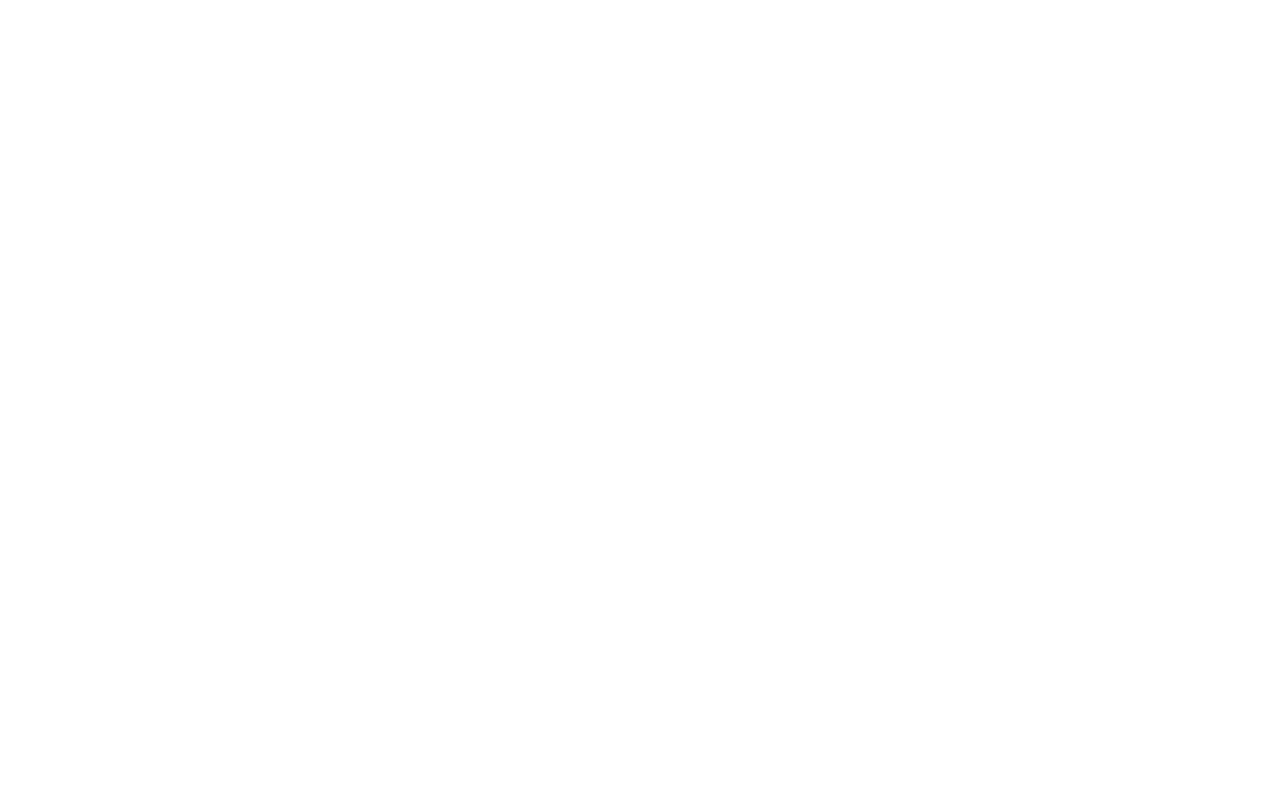
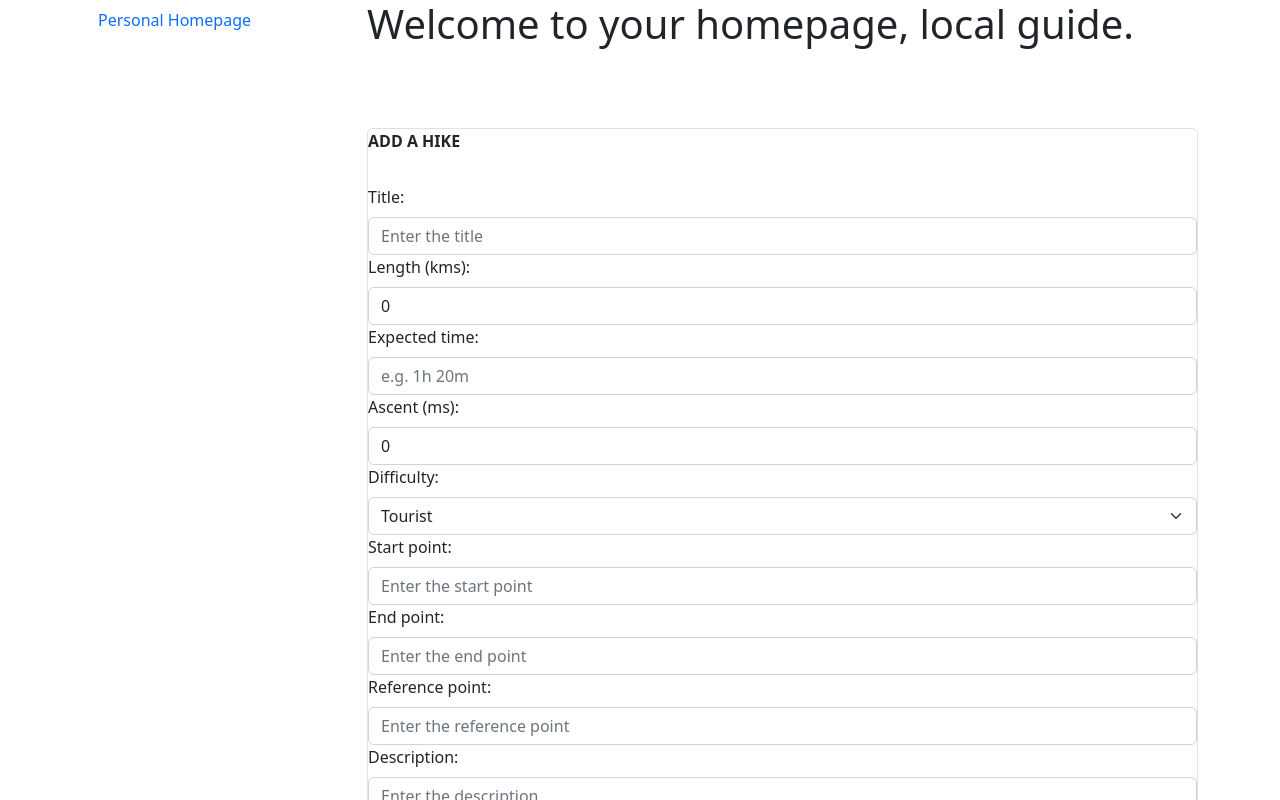
Before and after one commit to SE2-2022-G17/se2022-17-Hike-Tracker, a React (Create React App) app in the folder client/: page /localGuide in a window 1280 px wide. Before the commit this address had no page. Shown: the top 800 px of the page. Built offline with nearby package versions, Linux system fonts and the light colour scheme.

Commit message:
GUI completed
the points (start, end, references) are to be done

```diff
--- a/client/src/App.js
+++ b/client/src/App.js
@@ -9,6 +9,7 @@ import {
   Route,
   Link,
 } from "react-router-dom";
+import LocalGuide from './components/LocalGuide';
 
 
 function App() {
@@ -18,6 +19,7 @@ function App() {
       <Routes>
         <Route path="/" element={<Link to="visitor/hikes">Hikes</Link>} />
         <Route path="visitor/hikes" element={<VisitorHikes />} />
+        <Route path="/localGuide" element={<LocalGuide />}/>
       </Routes>
     </BrowserRouter>
   );
--- /dev/null
+++ b/client/src/components/LocalGuide.js
@@ -0,0 +1,104 @@
+import { Button, Col, Container, Form, Nav, Row } from "react-bootstrap";
+import { useState } from 'react';
+import API from "../API";
+
+function LocalGuide(){
+
+    return <>
+    <Container>
+        <Row>
+            <Col xs lg="3">
+                <SideMenu/>
+            </Col>
+            <Col>
+                <MainContent/>
+            </Col>
+        </Row>
+    </Container>
+    </>
+}
+
+function SideMenu(){
+    return <>
+    <Nav defaultActiveKey="/localGuide" className="flex-column">
+      <Nav.Link href="/localGuide">Personal Homepage</Nav.Link>
+    </Nav>
+    </>
+}
+
+function MainContent(){
+    const [title,setTitle] = useState('');
+    const [length,setLength] = useState(0);
+    const [time,setTime] = useState('');
+    const [ascent,setAscent] = useState(0);
+    const [difficulty,setDifficulty] = useState('');
+    const [description,setDescription] = useState('');
+    const [track,setTrack]=useState();
+
+    const handleSubmit = (event) =>{
+        event.preventDefault();
+        //aggiusta data
+        //API.sendData(tutto)
+    }
+
+    return <>
+        <h1>Welcome to your homepage, local guide.</h1>
+        <br/><br/><br/>
+        <Form className="block-example border rounded mb-0 form-padding" onSubmit={handleSubmit}>
+            <Form.Group>
+                <Form.Label><b>ADD A HIKE</b></Form.Label>
+            </Form.Group>
+            <br/>
+            <Form.Group>
+                <Form.Label>Title:</Form.Label>
+                <Form.Control type="text" required={true} value={title} onChange={event => setTitle(event.target.value)} placeholder="Enter the title"/>
+            </Form.Group>
+            <Form.Group>
+                <Form.Label>Length (kms):</Form.Label>
+                <Form.Control type="number" required={true} value={length} onChange={event => setLength(event.target.value)}  placeholder="Enter the length in kilometers"/>
+            </Form.Group>
+            <Form.Group>
+                <Form.Label>Expected time:</Form.Label>
+                <Form.Control type="text" required={true} value={time} onChange={event => setTime(event.target.value)}  placeholder="e.g. 1h 20m"/>
+            </Form.Group>
+            <Form.Group>
+                <Form.Label>Ascent (ms):</Form.Label>
+                <Form.Control type="number" required={true} value={ascent} onChange={event => setAscent(event.target.value)}  placeholder="Enter the ascent in meters"/>
+            </Form.Group>
+            <Form.Group>
+                <Form.Label>Difficulty:</Form.Label>
+                <Form.Select onChange={event => setDifficulty(event.target.key)}>
+                    <option key="Tourist">Tourist</option>
+                    <option key="Hiker">Hiker</option>
+                    <option kry="ProfessionalHiker">ProfessionalHiker</option>
+                </Form.Select>
+            </Form.Group>
+            <Form.Group>
+                <Form.Label>Start point:</Form.Label>
+                <Form.Control placeholder="Enter the start point"/>
+            </Form.Group>
+            <Form.Group>
+                <Form.Label>End point:</Form.Label>
+                <Form.Control placeholder="Enter the end point"/>
+            </Form.Group>
+            <Form.Group>
+                <Form.Label>Reference point:</Form.Label>
+                <Form.Control placeholder="Enter the reference point"/>
+            </Form.Group>
+            <Form.Group>
+                <Form.Label>Description:</Form.Label>
+                <Form.Control as="textarea" type="text" required={true} value={description} onChange={event => setDescription(event.target.value)}  placeholder="Enter the description"/>
+            </Form.Group>
+            <Form.Group>
+                <Form.Label>GPX track:</Form.Label>
+                <Form.Control type="file" size="sm" onChange={event=>setTrack(event.target.files[0])}/>
+            </Form.Group>
+            <br/>
+            <Button variant="primary" type="submit">
+                Submit
+            </Button>
+        </Form>
+    </>
+}
+
+export default LocalGuide;
```
